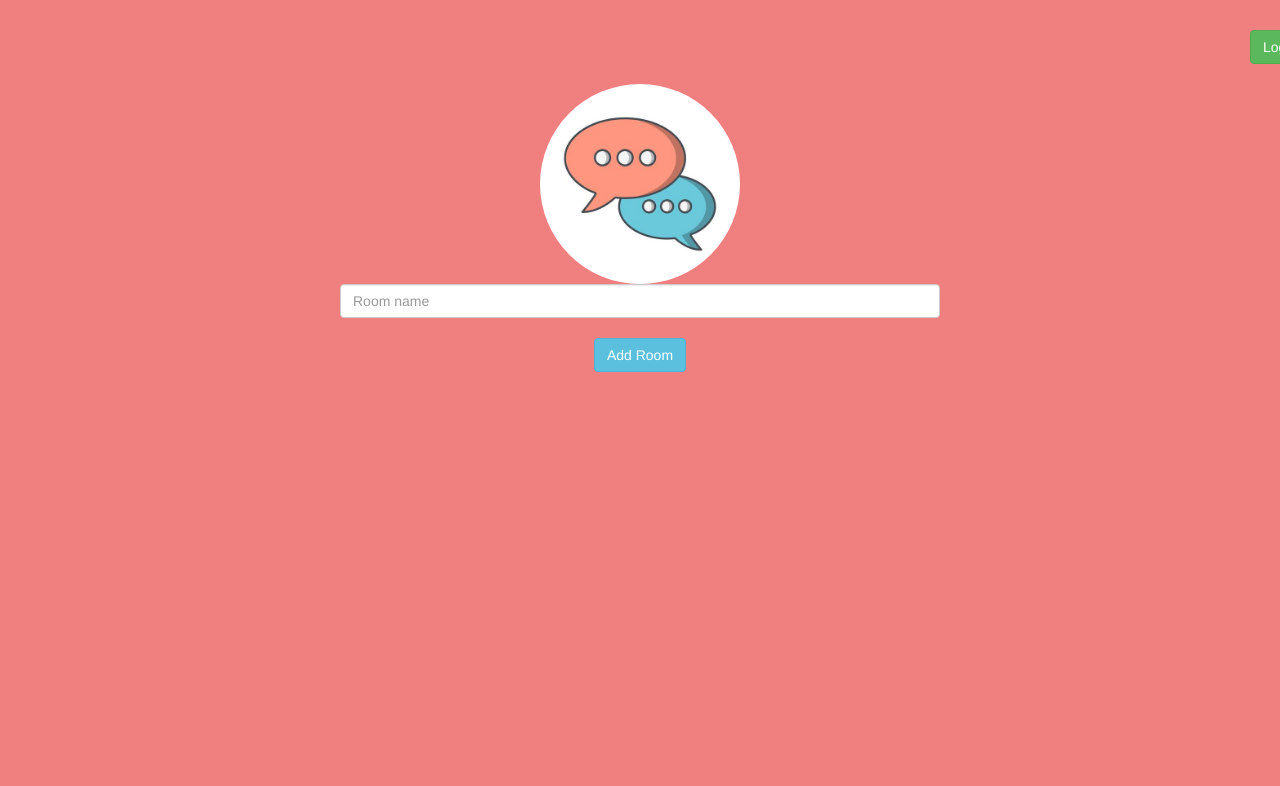
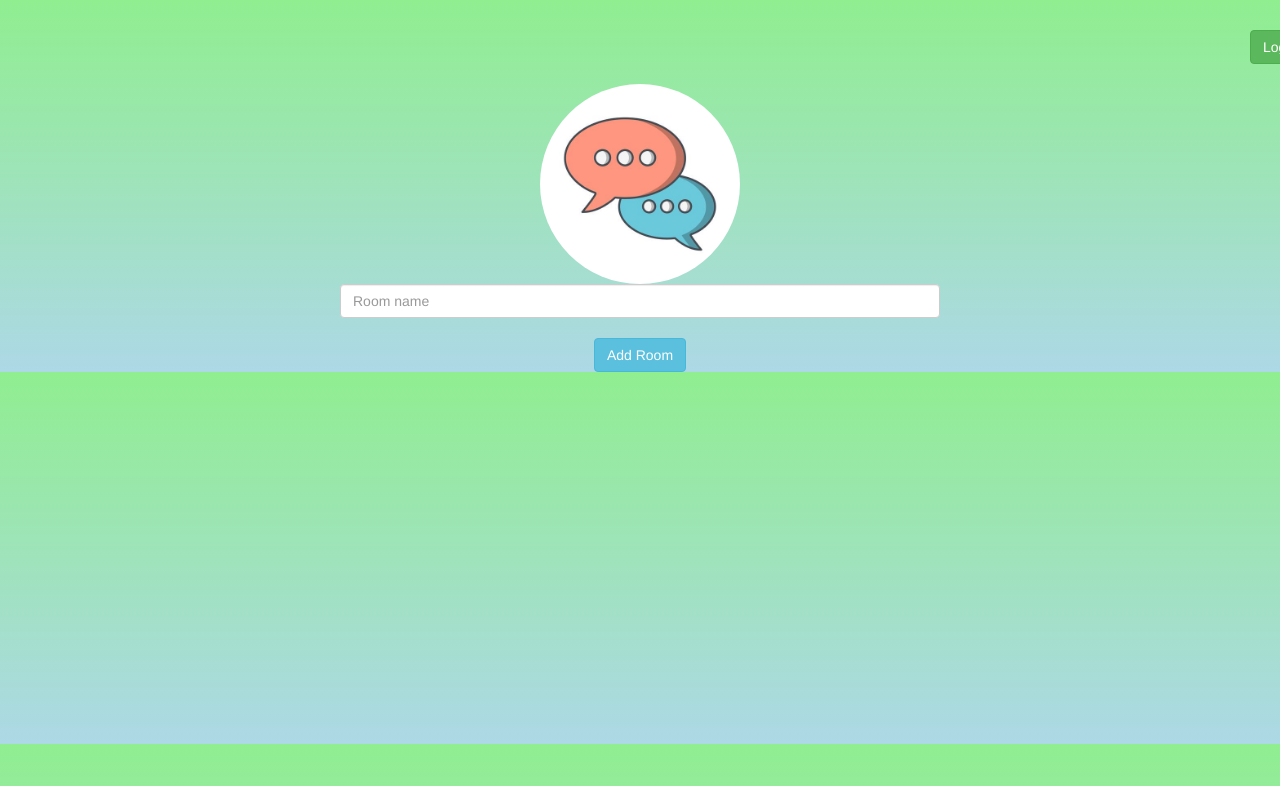
Before and after one commit to kayleekim409/Project-93, a plain HTML site: page kwitter_room.html in a window 1280 px wide. Shown: the top 786 px of the page. Drawn offline with nearby package versions, Linux system fonts and the light colour scheme.

Commit message:
Update kwitter_room.css

```diff
--- a/kwitter_room.css
+++ b/kwitter_room.css
@@ -1,5 +1,5 @@
 body {
-    background-color: lightcoral;
+    background-image: linear-gradient(lightgreen, lightblue);
 }
 
 #logout {
@@ -10,10 +10,12 @@ body {
 #username {
     color: powderblue;
     margin-left: 100px;
+    box-shadow: 10px 10px black;
 }
 
 #roomname {
     width: 600px;
+
 }
 
 img {
```
